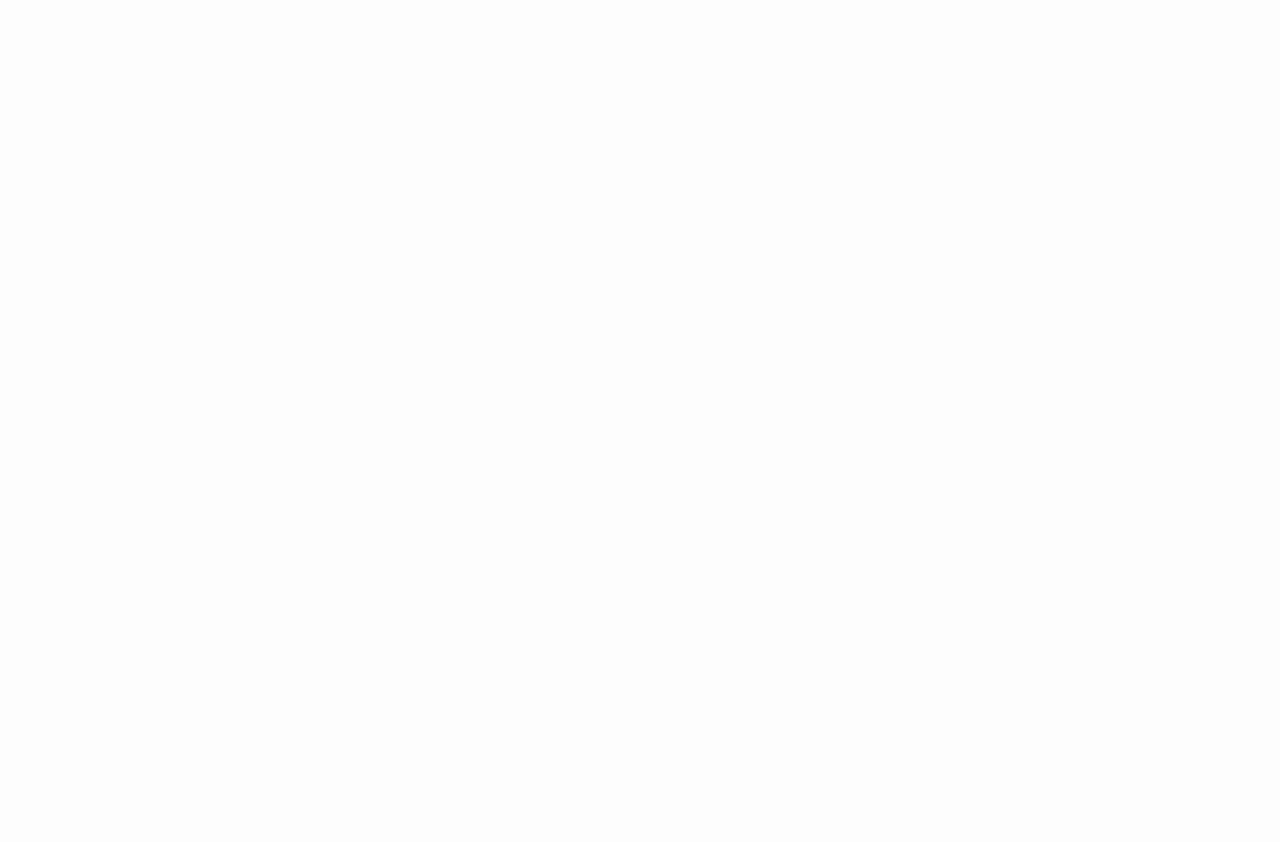
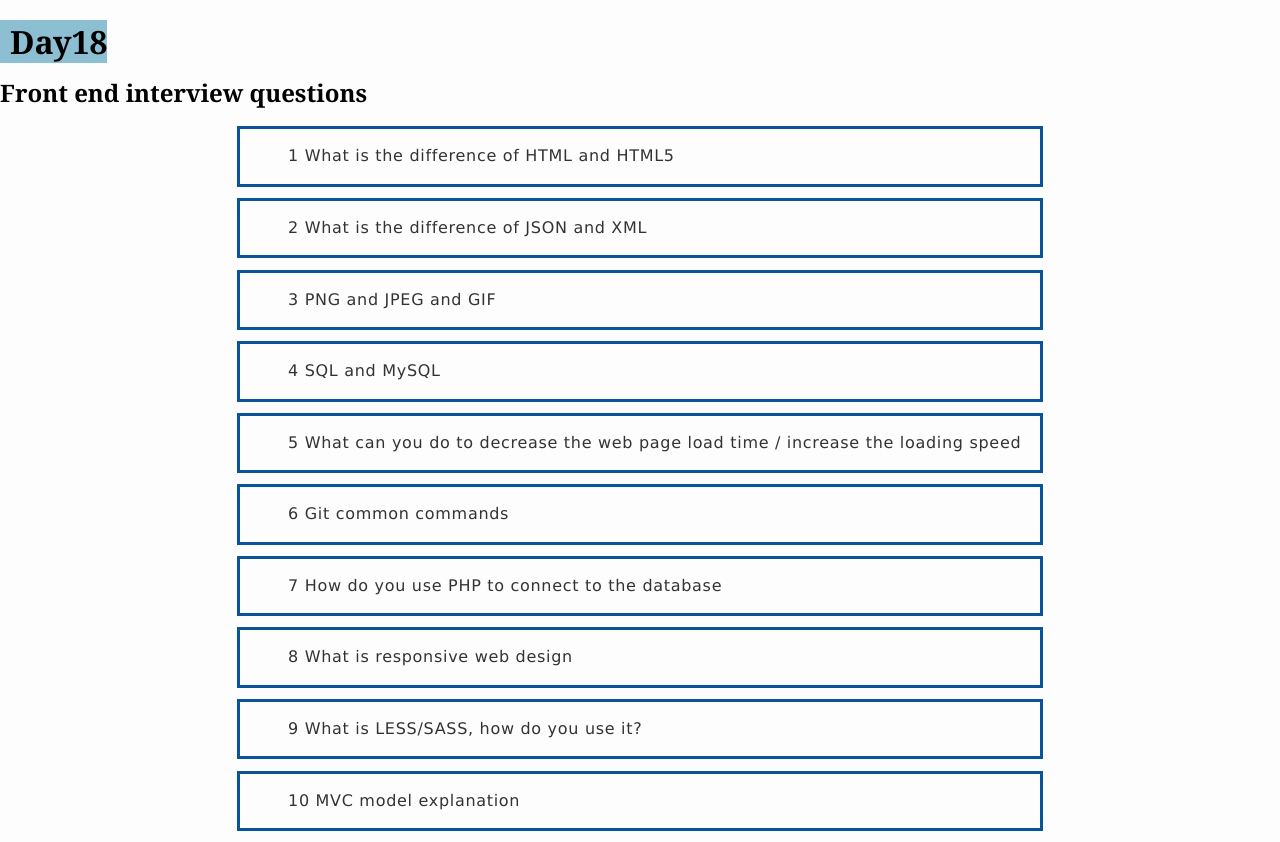
Before and after one commit to hongbojing/day18, a website: page builds/development/index.html in a window 1280 px wide. Before the commit the page ends 800 px from the top, so only its background shows below. Drawn offline with Linux system fonts and the light colour scheme; a web font is replaced by a local one.

Commit message:
day 18 interview questions

```diff
--- a/builds/development/index.html
+++ b/builds/development/index.html
@@ -1,13 +1,58 @@
-<!doctype html>
+<!DOCTYPE html>
+
 <html lang="en">
   <head>
     <meta charset="UTF-8">
-  <title>day #</title>
+    <title>day</title>
+    <link rel="stylesheet" href="//assets.webadmin.ufl.edu/fonts/fonts.css">
     <link rel="stylesheet" href="css/myStyle.css">
     <link rel="stylesheet" href="css/anotherstyle.css">
   </head>
   <body>
 
+    <h1><span class="h1-content">Day18</span></h1>
+    <h2>Front end interview questions</h2>
+    <p class="center">
+      1 What is the difference of HTML and HTML5
+    </p>
+    <p class="center">
+      2 What is the difference of JSON and XML
+    </p>
 
+    <p class="center">
+      3 PNG and JPEG and GIF
+    </p>
+    <p class="center">
+      4 SQL and MySQL
+    </p>
+    <p class="center">
+      5 What can you do to decrease the web page load time / increase the loading speed
+    </p>
+    <p class="center">
+      6 Git common commands
+    </p>
+    <p class="center">
+      7 How do you use PHP to connect to the database
+    </p>
+    <p class="center">
+      8 What is responsive web design
+    </p>
+    <p class="center">
+      9 What is LESS/SASS, how do you use it?
+    </p>
+    <p class="center">
+      10 MVC model explanation
+    </p>
+
+    <!--
+<pre class="center">
+&lt;h1&gt;
+&lt;span class="h1-content"&gt;Header&lt;/span&gt;
+&lt;/h1&gt;
+&lt;p class="center"&gt;
+Paragraph content
+&lt;/p&gt;
+</pre>
+-->
   </body>
 </html>
```
Lines whose indentation alone changed are shown as unchanged.
